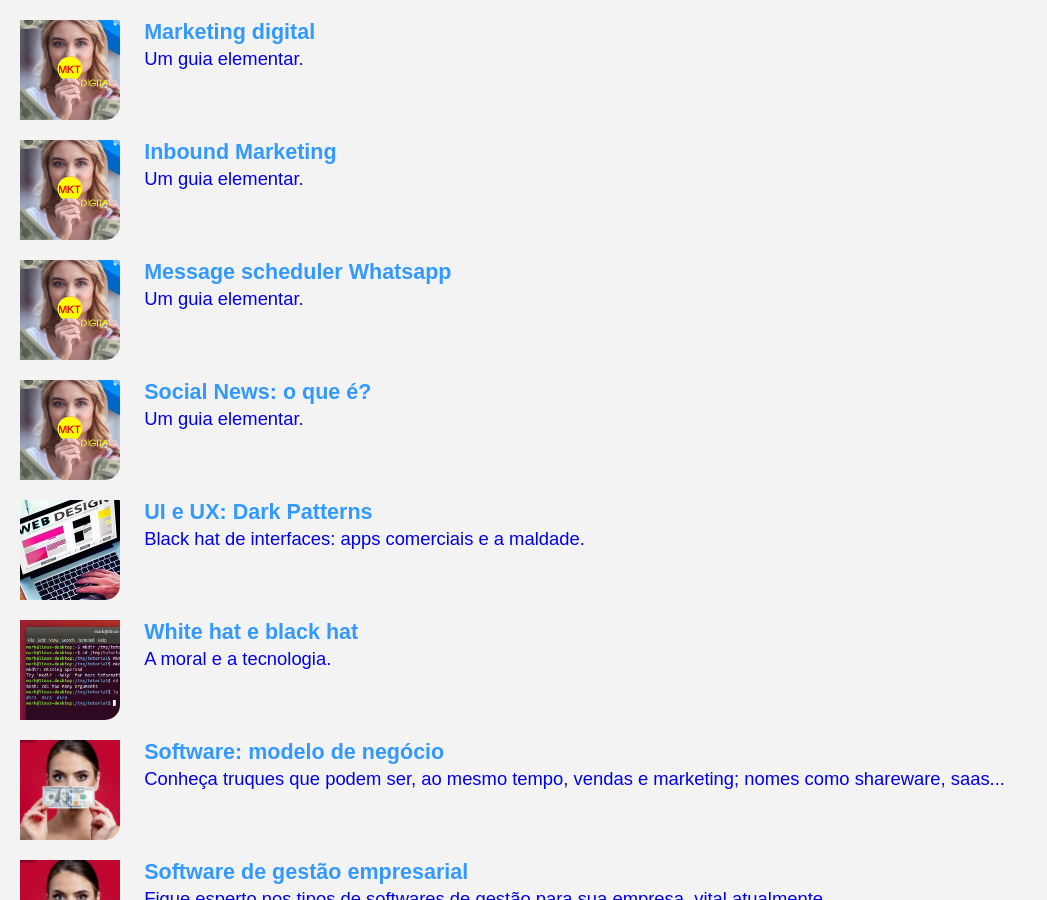
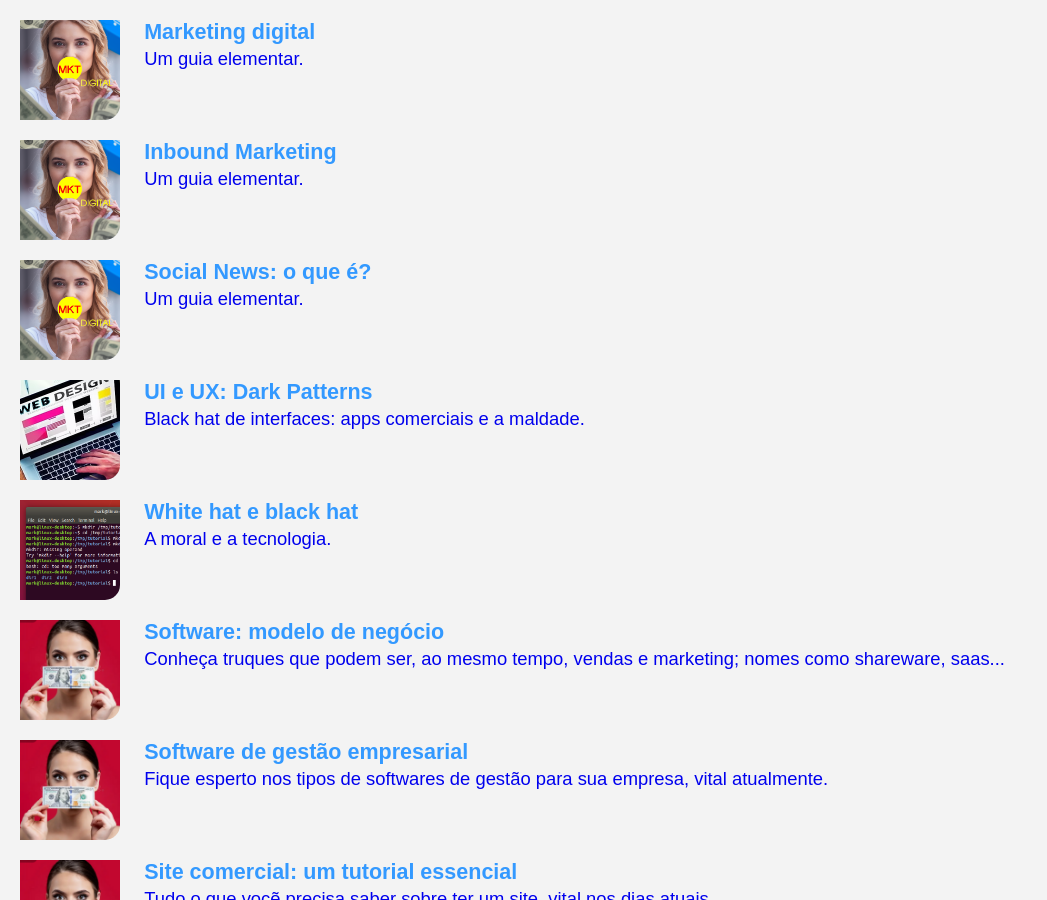
Before and after one commit to Joesynth/joesynth.github.io, a Jekyll site: the page built from smarketing.html, in a window 1280 px wide and 900 px high, scrolled down 1547 px. Shown: the whole window, without its empty margins (0-1047 px from the left). Built offline with Jekyll 4.4.1, drawn with Linux system fonts in a browser that asks for light colours; some of the changed text lies outside the part shown.

Commit message:
Update smarketing.json

```diff
--- a/_data/smarketing.json
+++ b/_data/smarketing.json
@@ -80,12 +80,6 @@
   {
     "href": "private.html",
     "src": "image/mkt.png",
-    "h3": "Message scheduler Whatsapp",
-    "p": "Um guia elementar."
-  },
-  {
-    "href": "private.html",
-    "src": "image/mkt.png",
     "h3": "Social News: o que é?",
     "p": "Um guia elementar."
   },
```
